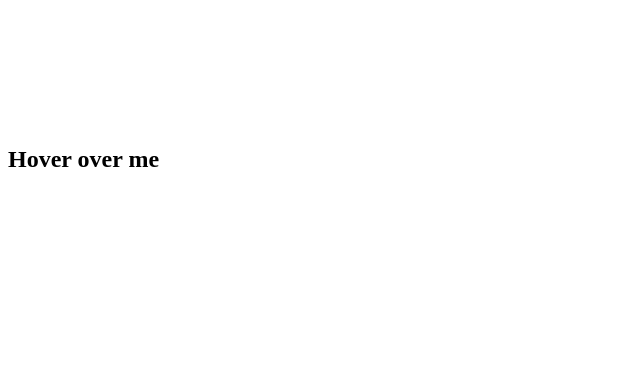
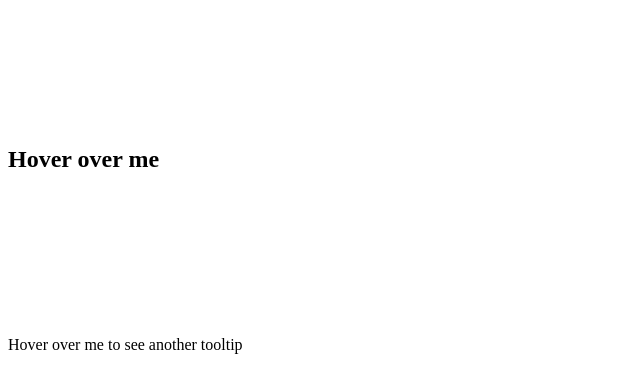
Before and after one commit to acciojob/react-composition-3-anitha-anii, a React app: page / in a window 1280 px wide. Shown: the top 388 px of the page, without its empty margins (0-640 px from the left). Built offline with nearby package versions, Linux system fonts and the light colour scheme.

Commit message:
'changes'

```diff
--- a/src/components/App.js
+++ b/src/components/App.js
@@ -1,12 +1,16 @@
 import React from 'react';
 import Tooltip from './Tooltip';
+import '../styles/App.css';
 
 const App = () => {
   return (
     <div>
       <Tooltip text="This is a tooltip">
         <h2 className="tooltip">Hover over me</h2>
+      </Tooltip>
 
+      <Tooltip text="This is another tooltip">
+        <p className="tooltip">Hover over me to see another tooltip</p>
       </Tooltip>
     </div>
   );
--- a/src/components/Tooltip.js
+++ b/src/components/Tooltip.js
@@ -23,14 +23,14 @@ class Tooltip extends React.Component {
 
     return (
       <div className="tooltip-container">
-        <span
+        <div
           className="tooltip"
           onMouseEnter={this.handleMouseEnter}
           onMouseLeave={this.handleMouseLeave}
         >
           {children}
           {showTooltip && <span className="tooltiptext">{text}</span>}
-        </span>
+        </div>
       </div>
     );
   }
```
